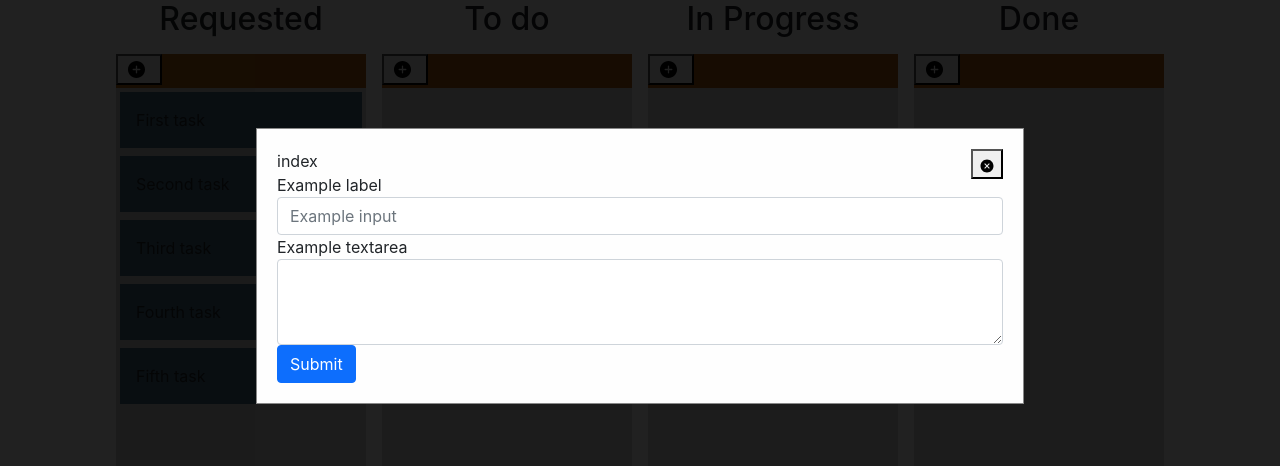
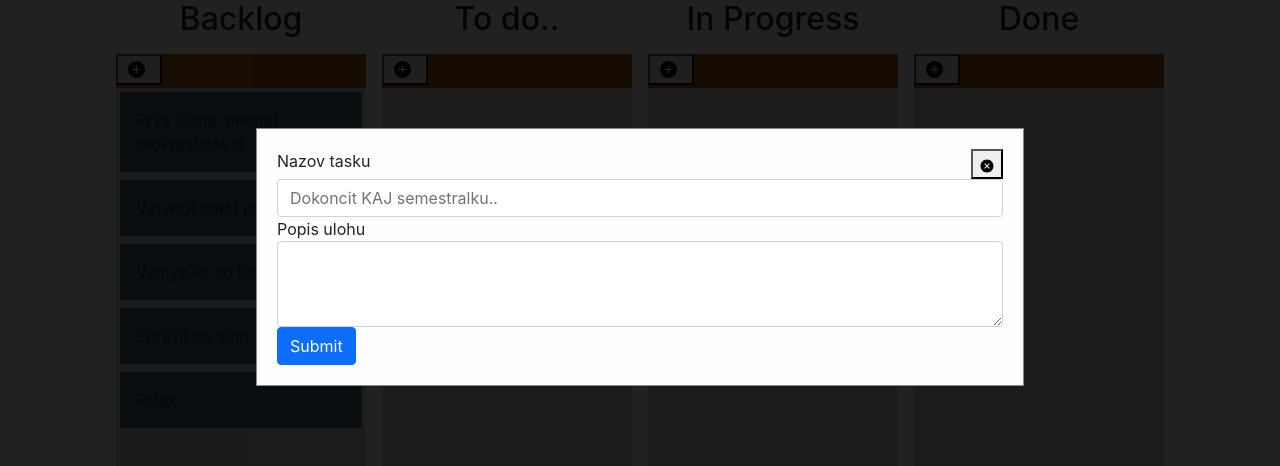
Before and after one commit to rastislavkopal/react_todo_app, a React (Create React App) app: page / in a window 1280 px wide. Both pictures are taken after a click on the button 139 px from the left and 69 px from the top of the page. Shown: the top 466 px of the page. Built offline with nearby package versions, Linux system fonts and the light colour scheme; the HTML template or start-up script is replaced by a standard one.

Commit message:
added modal to create tasks

```diff
--- a/src/App.js
+++ b/src/App.js
@@ -4,8 +4,8 @@ import CustomDragDropContext from "./components/DragDropContext";
 export default function App() {
 
   return (
-    <div style={{ display: "flex", justifyContent: "center", height: "100%" }}>
+    <main style={{ display: "flex", justifyContent: "center", height: "100%" }}>
       <CustomDragDropContext />
-    </div>
+    </main>
   );
 }
--- a/src/components/AddTaskModal/index.js
+++ b/src/components/AddTaskModal/index.js
@@ -2,10 +2,12 @@ import React, { useState } from 'react'
 import { IoCloseCircleSharp } from "react-icons/io5";
 import { v4 as uuid } from 'uuid';
 
-export default function AddTaskModal({selectedColumndId, setColumns, columns, setIsAddTaskModalOpen}) {
+export default function AddTaskModal({selectedColumndId, setColumns, columns, setIsAddTaskModalOpen, isTaskModalOpen}) {
 
     const [taskTitle, settaskTitle] = useState('');
     const [taskDescription, setTaskDescription] = useState('');
+    const [errors, setErrors] = useState({});
+
 
     const closeModal = (e) => {
         setIsAddTaskModalOpen(false);
@@ -13,7 +15,11 @@ export default function AddTaskModal({selectedColumndId, setColumns, columns, se
 
     const submitNewTask = (e) => {
         e.preventDefault();
-        console.log('new task');
+
+        if (!taskTitle || taskTitle.trim() === '') {
+            setErrors({...errors, "taskTitle": 'Title is required'});
+            return;
+        }
 
         const newTask = {
             id: uuid(),
@@ -35,34 +41,35 @@ export default function AddTaskModal({selectedColumndId, setColumns, columns, se
     }
 
     return (
-        <div className='add_task_modal'>
-            <div className='add_task_modal_content'>
-                index
+        <div className={` ${(isTaskModalOpen) ? "add_task_modal" : "add_task_modal_content_closed"}`}>
+            <div className={`${ (isTaskModalOpen) ? "add_task_modal_content" : "add_task_modal_content_closed" }`}>
                 <button onClick={ (e) => closeModal(e) } style={{float: "right"}}>
                     <IoCloseCircleSharp />
                 </button>
                 <form onSubmit={ (e) => submitNewTask(e)}>
                     <div className="form-group">
-                        <label htmlFor="taskTitle">Example label</label>
+                        <label htmlFor="taskTitle">Nazov tasku</label>
                         <input type="text" className="form-control"
                             id="taskTitle"
-                            placeholder="Example input"
+                            placeholder="Dokoncit KAJ semestralku.."
                             // for="taskTitle"
                             value={taskTitle}
                             onChange={(e) => settaskTitle(e.target.value)}
                         />
+                        <span style={{ color: "red" }}>{errors["taskTitle"]}</span>
                     </div>
                     {/* <div className="form-group">
                         <label for="formGroupExampleInput2">Another label</label>
                         <input type="text" className="form-control" id="formGroupExampleInput2" placeholder="Another input" />
                     </div> */}
                     <div className="form-group">
-                        <label htmlFor="taskDescription">Example textarea</label>
+                        <label htmlFor="taskDescription">Popis ulohu</label>
                         <textarea className="form-control" id="taskDescription" rows="3"
                             value={taskDescription}
                             onChange={(e) => setTaskDescription(e.target.value)}
                             >
                         </textarea>
+                        <span style={{ color: "red" }}>{errors["taskDescription"]}</span>
                     </div>
                     <button type="submit" className="btn btn-primary">Submit</button>
                 </form>
--- a/src/components/CustomDraggable/index.js
+++ b/src/components/CustomDraggable/index.js
@@ -1,5 +1,5 @@
-import React, { useState } from "react";
-import { DragDropContext, Draggable, Droppable } from "react-beautiful-dnd";
+import React from "react";
+import {Draggable } from "react-beautiful-dnd";
 
 export default function CustomDraggable({item, index}) {
 
--- a/src/components/DragDropContext/data/initColumns.js
+++ b/src/components/DragDropContext/data/initColumns.js
@@ -3,11 +3,11 @@ import initRows from './initRows';
 
 const initColumns = {
     [uuid()]: {
-      name: "Requested",
+      name: "Backlog",
       items: initRows
     },
     [uuid()]: {
-      name: "To do",
+      name: "To do..",
       items: []
     },
     [uuid()]: {
--- a/src/components/DragDropContext/data/initRows.js
+++ b/src/components/DragDropContext/data/initRows.js
@@ -1,11 +1,11 @@
 import { v4 as uuid } from 'uuid';
 
 const initRows = [
-    { id: uuid(), title: "First task" },
-    { id: uuid(), title: "Second task" },
-    { id: uuid(), title: "Third task" },
-    { id: uuid(), title: "Fourth task" },
-    { id: uuid(), title: "Fifth task" }
+    { id: uuid(), title: "Prva uloha, prestat prokrastinovat" },
+    { id: uuid(), title: "Vytvorit react projekt" },
+    { id: uuid(), title: "Vymysliet co teraz" },
+    { id: uuid(), title: "Spravit co som vymyslel" },
+    { id: uuid(), title: "Relax" }
 ];
 
 export default initRows;
--- a/src/components/DragDropContext/index.js
+++ b/src/components/DragDropContext/index.js
@@ -1,9 +1,7 @@
 import React, { useState } from "react";
 import { DragDropContext, Draggable, Droppable } from "react-beautiful-dnd";
 import initColumns from "./data/initColumns";
-import CustomDraggable from "../CustomDraggable";
 import { IoAddCircle } from "react-icons/io5";
-import { v4 as uuid } from 'uuid';
 import AddTaskModal from "../AddTaskModal";
 
 const onDragEnd = (result, columns, setColumns) => {
@@ -63,12 +61,13 @@ export default function CustomDragDropContext() {
         {Object.entries(columns).map(([columnId, column], index) => {
           return (
             <div className="drag_n_drop_context" key={columnId} >
-              {isAddTaskModalOpen &&
+              {
               <AddTaskModal
                 selectedColumndId={selectedColumndId}
                 setColumns={setColumns}
                 columns={columns}
                 setIsAddTaskModalOpen={setIsAddTaskModalOpen}
+                isTaskModalOpen={isAddTaskModalOpen}
               /> }
               <h2>{column.name}</h2>
               <div style={{ margin: 8 }}>
--- a/src/index.css
+++ b/src/index.css
@@ -45,7 +45,6 @@ code {
 }
 
 .add_task_modal {
-  /* display: none; */
   position: fixed;
   z-index: 1;
   left: 0;
@@ -57,10 +56,20 @@ code {
   background-color: rgba(0, 0, 0, 0.4);
 }
 
+.add_task_modal_content_closed{
+  position: fixed;
+  visibility: hidden;
+    /* width: 0px;
+    height: 0; */
+}
+
 .add_task_modal_content {
+  display: block;
   background-color: #fefefe;
   margin: 10% auto;
   padding: 20px;
   border: 1px solid #888;
   width: 60%;
+  transform: scale(1);
+  transition: all 500ms ease-in-out;
 }
```
Also changed, not shown: index.html (added, +21 -0 lines).
